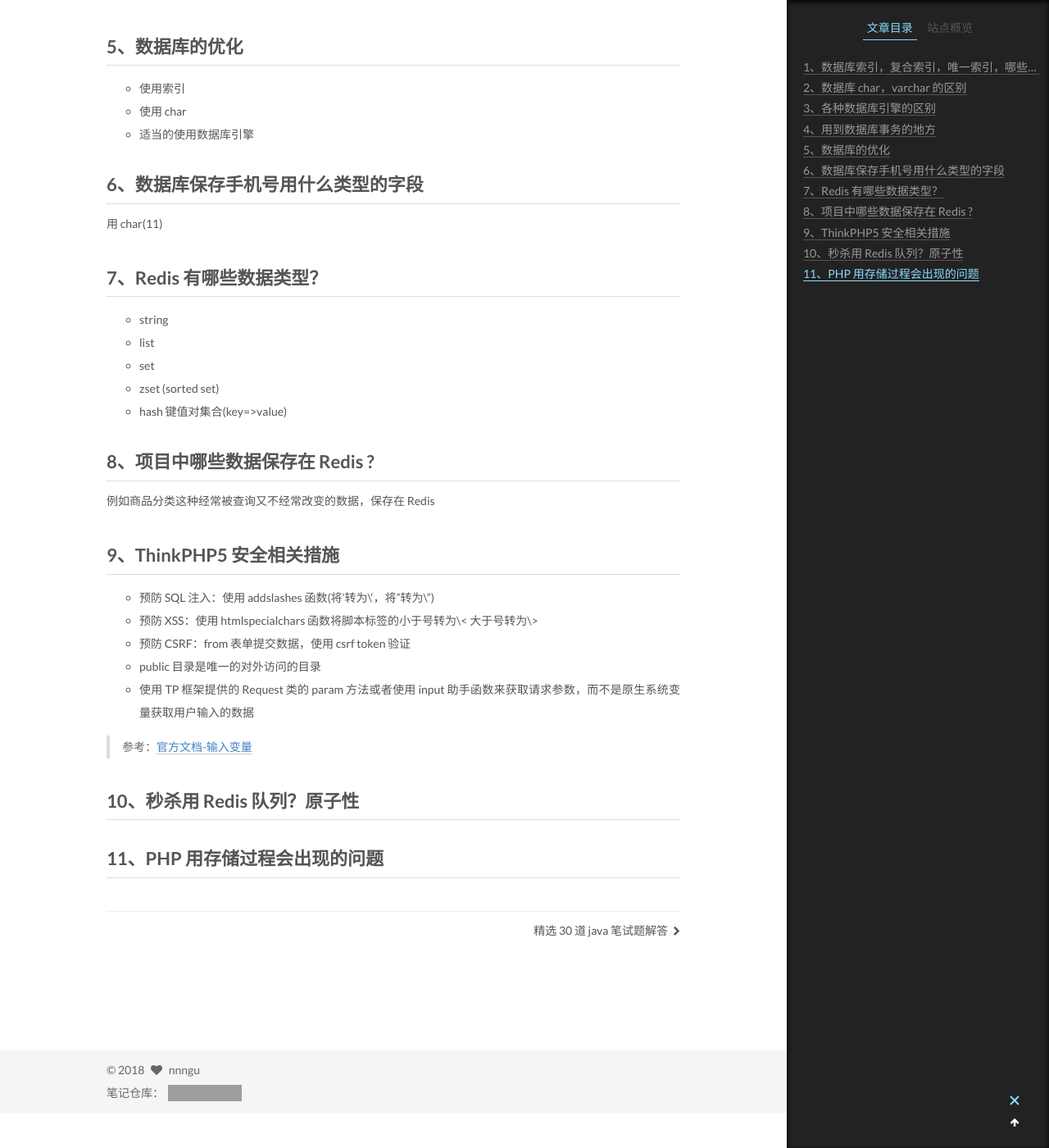
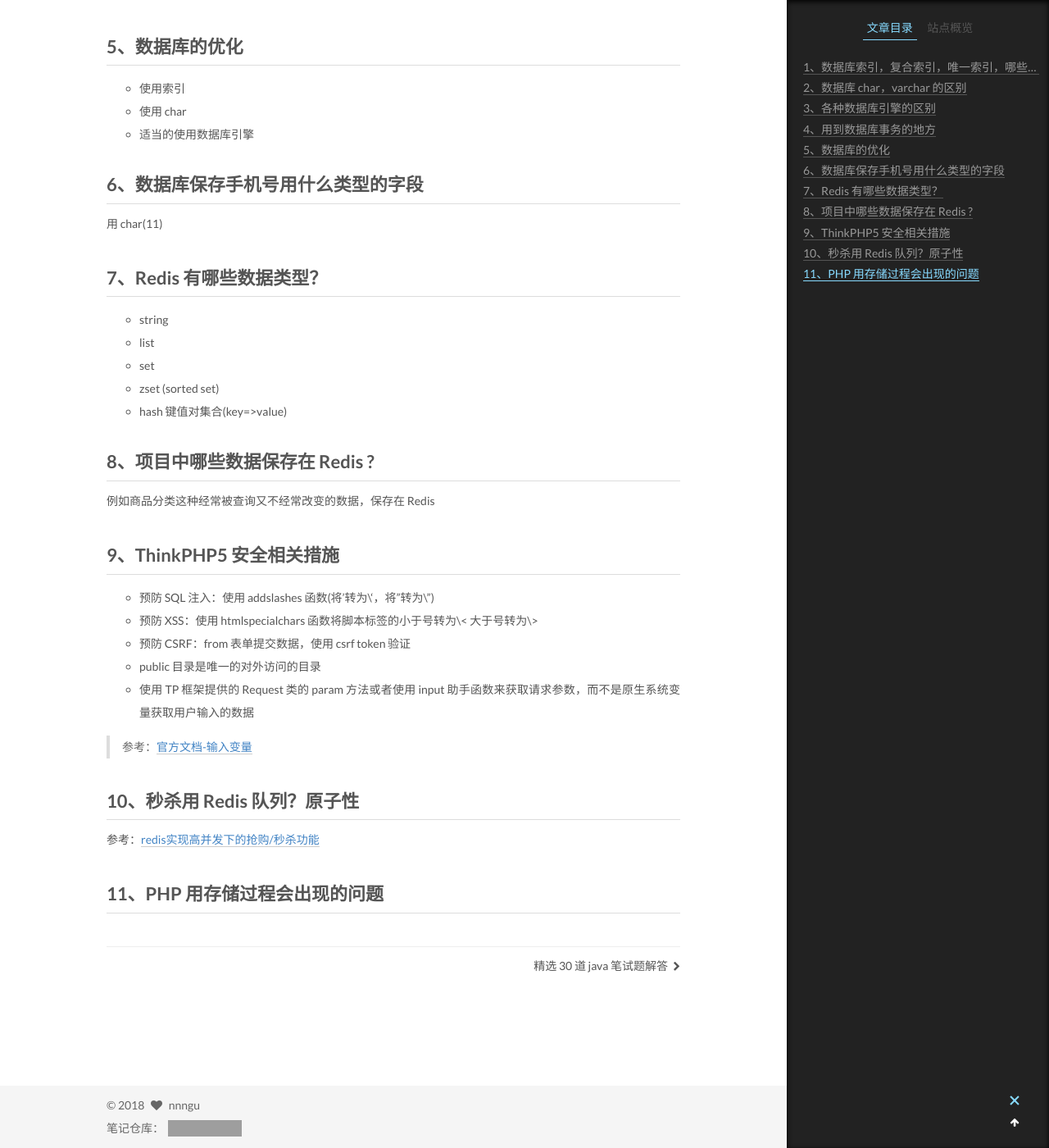
Before and after one commit to nnngu/LearningNotes, a Jekyll site: the page built from _posts/2018-06-05-PHP 面试题收集.md, in a window 1280 px wide and 1400 px high, scrolled down 2668 px. Shown: the whole window at 82% size. Built offline with Jekyll 4.4.1, drawn with Linux system fonts in a browser that asks for light colours; grey boxes are pictures that could not be loaded.

Commit message:
修改文件: _posts/2018-06-05-PHP 面试题收集.md

```diff
--- a/_posts/2018-06-05-PHP 面试题收集.md
+++ b/_posts/2018-06-05-PHP 面试题收集.md
@@ -118,6 +118,6 @@ InnoDB 和 MyISAM 基本的差别为：MyISAM 类型的表强调的是性能，
 
 ## 10、秒杀用 Redis 队列？原子性
 
-
+参考：[redis实现高并发下的抢购/秒杀功能](https://www.cnblogs.com/phpper/p/7085663.html)
 
 ## 11、PHP 用存储过程会出现的问题
```
